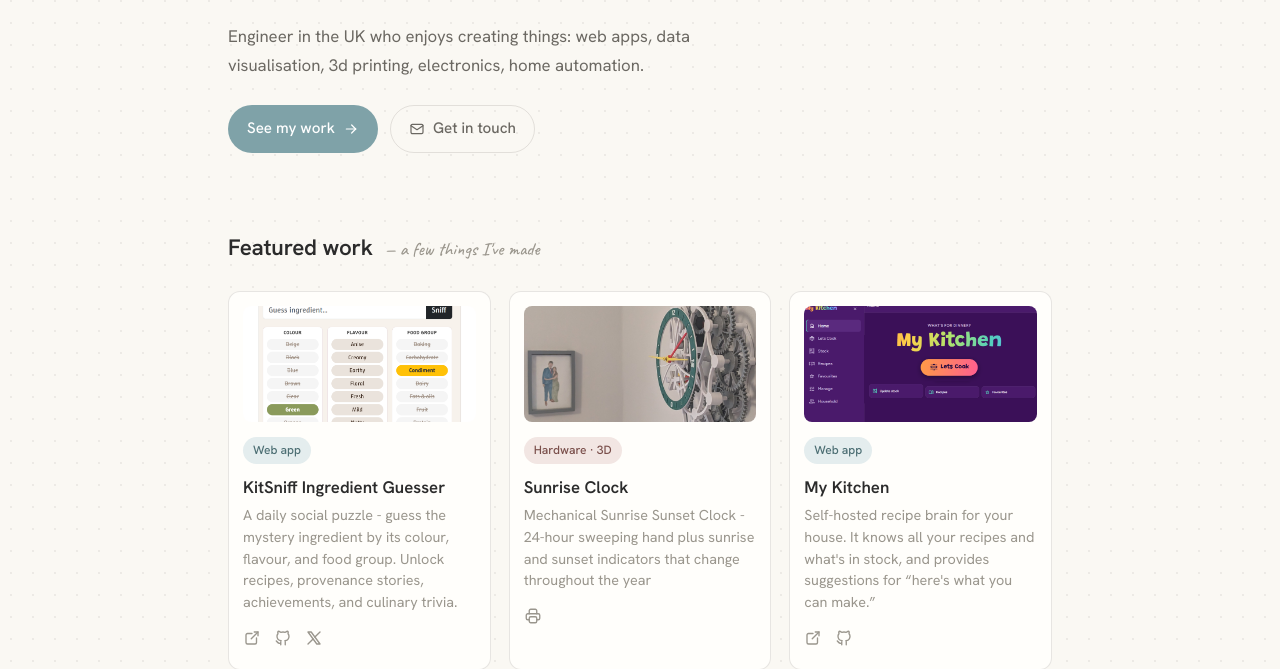
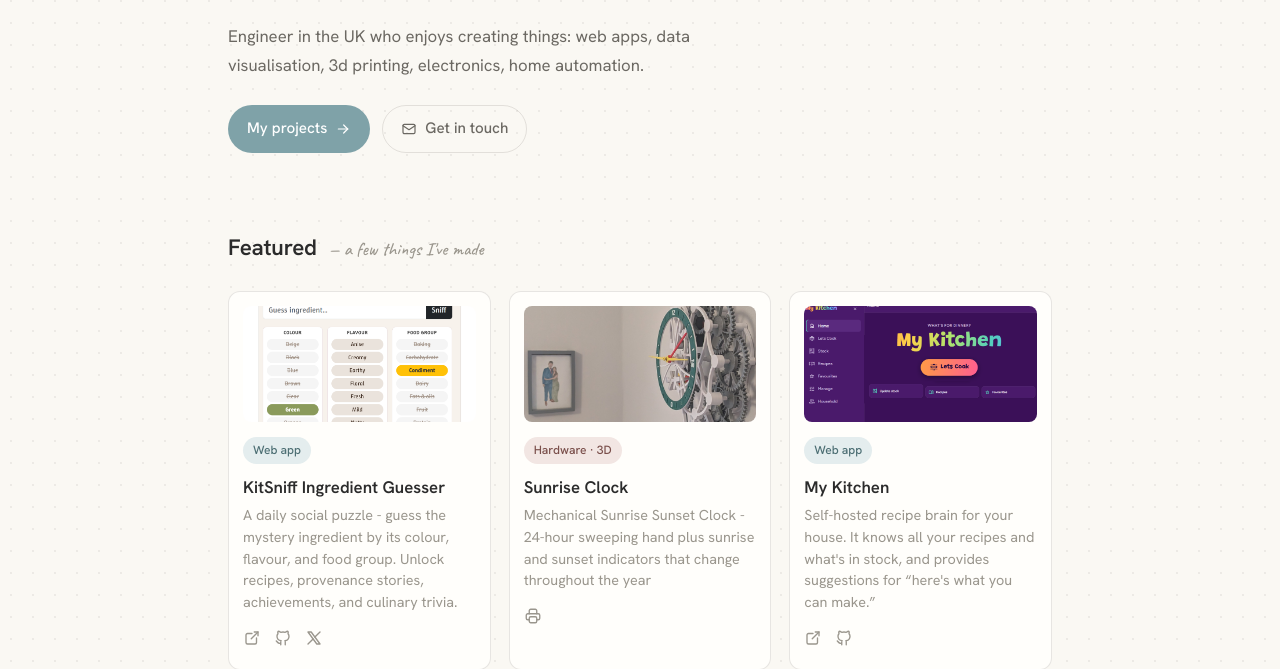
Before and after one commit to amiablealex/amiablealex-web, a Flask app: page / in a window 1280 px wide. Shown: the part 274-943 px from the top of the page. Run offline with Flask 3, Linux system fonts and the light colour scheme.

Commit message:
Update button text and section heading in index.html

```diff
--- a/templates/index.html
+++ b/templates/index.html
@@ -13,14 +13,14 @@
     visualisation, 3d printing, electronics, home automation.</p>
 
   <div class="hero-cta">
-    <a class="btn btn-primary" href="{{ url_for('projects') }}">See my work {{ icon('arrow-right', 16) }}</a>
+    <a class="btn btn-primary" href="{{ url_for('projects') }}">My projects {{ icon('arrow-right', 16) }}</a>
     <a class="btn btn-secondary" href="{{ url_for('contact') }}">{{ icon('mail', 16) }} Get in touch</a>
   </div>
 </section>
 
 <section class="section reveal">
   <div class="section-head">
-    <h2>Featured work</h2>
+    <h2>Featured</h2>
     <span class="section-note">— a few things I've made</span>
   </div>
 
```
